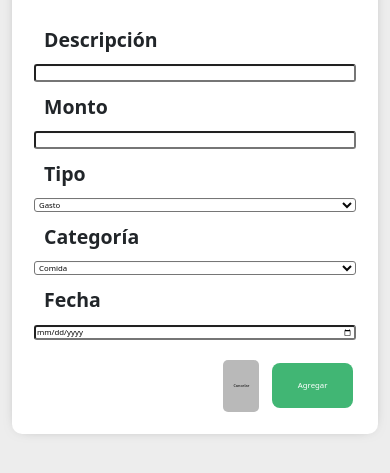
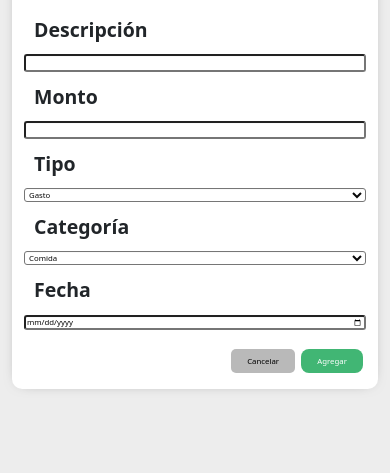
Before and after one commit to RodrigoCaceres95/AhorrADAs, a plain HTML site: page pages/nuevaOp.html in a window 390 px wide. Shown: the part 173-646 px from the top of the page. Drawn offline with nearby package versions, Linux system fonts and the light colour scheme.

Commit message:
ahorradas final

```diff
--- a/styles/styles.css
+++ b/styles/styles.css
@@ -136,6 +136,25 @@ a:hover {
 .boton a:hover {
     background-color: inherit;
 }
+/* Estilos del boton de cancelar */
+.cancelButton {
+    background-color: rgb(185, 185, 185);
+    padding: 7px 16px;
+    margin-right: 10px;
+    border: none;
+    border-radius: 5px;
+}
+/* coloco los botones de Agregar y Cancelar al final del contenedor */
+.botones{
+    display: flex;
+    margin-top: 16px;
+    justify-content: flex-end;
+    line-height: 30px;
+    font-size: 1vw;
+}
+.botones .boton {
+    padding: 7px 16px;
+}
 .tabla {
     display: flex;
     justify-content: space-between;
@@ -166,6 +185,24 @@ img {
     .filter .boton{
         display: block;
         margin: 0.4em auto;
+    }
+    .botones .boton {
+        margin: 0.4em;
+    }
+    .botones .cancelButton {
+        margin: 0.4em;
+    }
+    .botones{
+        display: flex;
+        margin-top: 16px;
+        justify-content: flex-end;
+        line-height: 30px;
+        font-size: 2vw;
+    }
+    .botones .boton {
+        width: auto;
+        margin: 0.4em;
+        padding: 7px 16px;
     }
 }
 /* Corrección de una fuente estilizada de bootstrap */
@@ -200,13 +237,7 @@ img {
     font-weight: bold;
     padding: 10px;
 }
-/* coloco los botones de Agregar y Cancelar al final del contenedor */
-.botones{
-    display: flex;
-    margin: 10px;
-    justify-content: flex-end;
-    font-size: 1vw;
-}
+
 /* los arreglos de .flex daban problemas porque estaban pensados para múltiples cajas, cuando tengo una sola, esto me arregla dicho problema */
 .flexOneBox{
     margin: 3rem 12px;
@@ -234,16 +265,8 @@ img {
 /* Arreglo del formulario */
 .formulario{
     width: 100%;
-    padding: 10px;
 }
-/* Estilos del boton de cancelar */
-.cancelButton {
-    background-color: rgb(185, 185, 185);
-    padding: 10px;
-    margin-right: 10px;
-    border: none;
-    border-radius: 5px;
-}
+
 /* estilos para la hoja de categorias */
 .filter {
     display: flex;
@@ -302,6 +325,21 @@ img {
     .span {
         padding: 2px;
     }
+    .botones .cancelButton {
+        margin: 0.4em;
+    }
+    .botones{
+        display: flex;
+        margin-top: 16px;
+        justify-content: flex-end;
+        line-height: 20px;
+        font-size: 4vw;
+    }
+    .botones .boton {
+        width: auto;
+        margin: 0.4em;
+        padding: 7px 16px;
+    }
 }
 @media(max-width:500px){
     h1 a{
@@ -336,4 +374,20 @@ img {
     .span {
         padding: 5px;
     }
+    .botones .cancelButton {
+        margin: 0.4em;
+    }
+    .botones{
+        display: flex;
+        margin-top: 16px;
+        justify-content: flex-end;
+        line-height: 10px;
+        font-size: 2vw;
+    }
+    .botones .boton {
+        height: auto;
+        width: auto;
+        margin: 0.4em;
+        padding: 7px 16px;
+    }
 }
```
